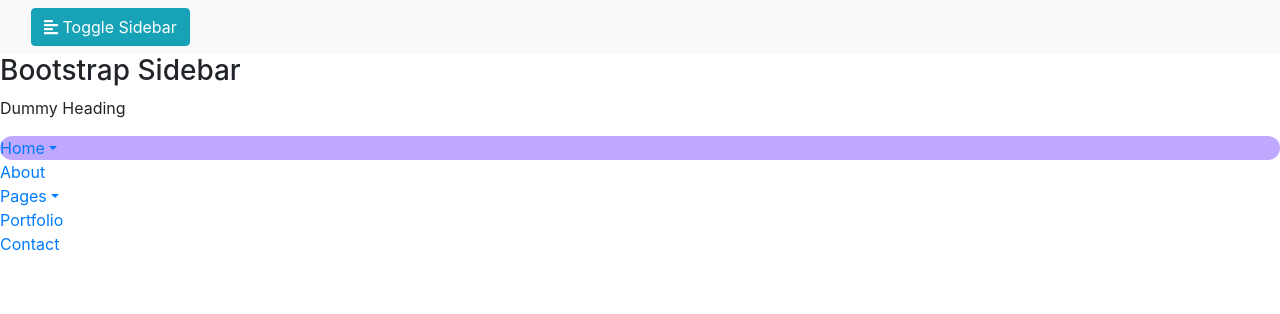
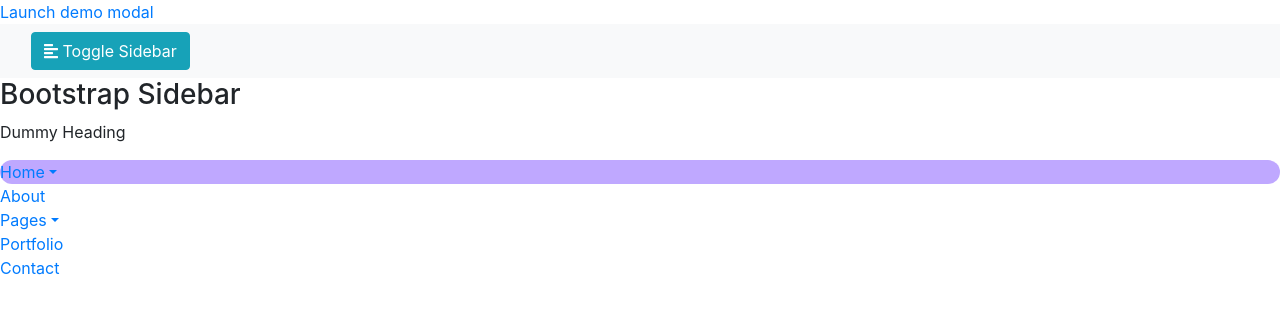
Before and after one commit to caleb-mabry/ARrrdvark-Math, a PHP site: page /testsidebar.html in a window 1280 px wide. Shown: the top 314 px of the page. Run offline with PHP 8.4, Linux system fonts and the light colour scheme; some libraries are stand-ins or nearby versions.

Commit message:
Adding a modal to the signup page for terms of service - testing

```diff
--- a/html/testsidebar.html
+++ b/html/testsidebar.html
@@ -22,7 +22,31 @@
 </head>
 
 <body>
+<!-- Button trigger modal -->
+<a href="#" data-toggle="modal" data-target="#exampleModal">
+  Launch demo modal
+</a>
 
+<!-- Modal -->
+<div class="modal fade" id="exampleModal" tabindex="-1" role="dialog" aria-labelledby="exampleModalLabel" aria-hidden="true">
+  <div class="modal-dialog" role="document">
+    <div class="modal-content">
+      <div class="modal-header">
+        <h5 class="modal-title" id="exampleModalLabel">Modal title</h5>
+        <button type="button" class="close" data-dismiss="modal" aria-label="Close">
+          <span aria-hidden="true">&times;</span>
+        </button>
+      </div>
+      <div class="modal-body">
+        ...
+      </div>
+      <div class="modal-footer">
+        <button type="button" class="btn btn-secondary" data-dismiss="modal">Close</button>
+        <button type="button" class="btn btn-primary">Save changes</button>
+      </div>
+    </div>
+  </div>
+</div>
     <div id="content">
     <nav class="navbar navbar-expand-lg navbar-light bg-light">
         <div class="container-fluid">
```
Also changed, not shown: html/signup.php (+27 -1 lines).
